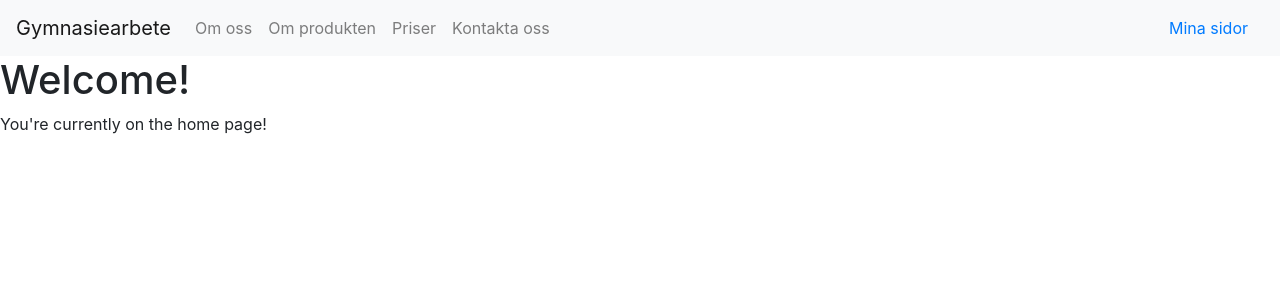
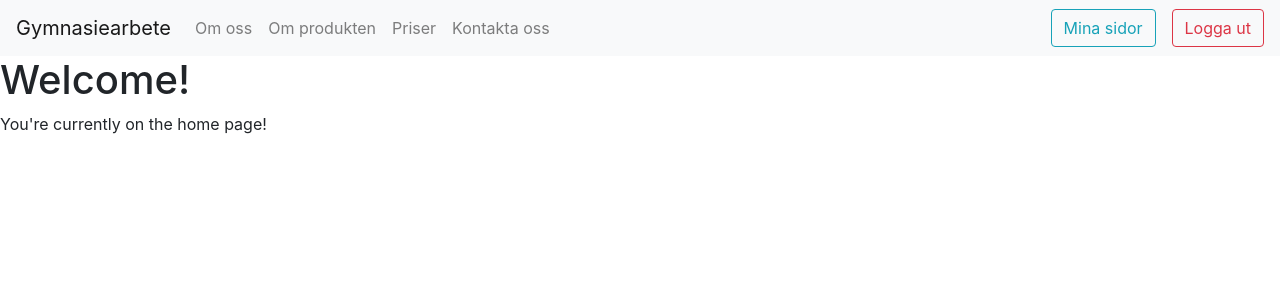
Before and after one commit to Jinado/gymnasiearbete, a Node server app: page / in a window 1280 px wide. Shown: the top 300 px of the page. Run offline with Node 20, Linux system fonts and the light colour scheme; the visitor is signed in with stand-in values (Sample User, id 1).

Commit message:
Added MySQL2 which supports async/await and finished the login/logout system

```diff
--- a/connect.js
+++ b/connect.js
@@ -1,16 +1,16 @@
-const mysql = require("mysql");
-
-const conn = mysql.createConnection({
+connObj = {
     host: "192.168.1.208",
     user: "gamain",
     password: "Timtaga.Ihyli!Ctwba.",
     database: "gymnasiearbete"
-});
+};
 
+module.exports = {
+    fetchData: async sql =>{
+        const mysql = require("mysql2/promise");
+        const conn = await mysql.createConnection(connObj);
+        const [rows, fields] = await conn.execute(sql, [2, 2]);
 
-exports.conn = conn;
-
-conn.connect(err => {
-    if(err) throw err;
-    console.log("Connected!");
-});
+        return [rows, fields];
+    }
+}
--- a/index.js
+++ b/index.js
@@ -52,53 +52,29 @@ app.post("/login", [check("email", "Du måste ange en korrekt E-postadress").isE
         req.session.loggedIn = false;
         let sql = `SELECT email, password FROM users WHERE email LIKE \'${req.body.email}\' AND password LIKE \'${req.body.password}\';`
 
-        let _loggedIn = false;
-        let _email = null;
+        const [rows, fields] = await database.fetchData(sql);
 
-        /*
-        database.conn.query(sql, (err, result) =>{
-            if(err) {
-                throw err;
-            } else { // That password and email combination was found and is therefore valid
-                _loggedIn = true;
-                _email = result[0].email;
-                console.log("Hello from the inside!");
-            }
-        });
-        */
-
-        const queryResult = await database.conn.query(sql);
-
-
-        // Fix your problem with this answer https://stackoverflow.com/a/47262445
-
-        console.log(queryResult.results[0].email);
+        if(rows.length != 0){ // If the length of the row is not 0, it found a valid match
+            req.session.loggedIn = true;
+            let email = rows[0].email;
+        }
         req.session.errors = null;
     }
     res.redirect("/");
 });
 
-/*
-app.post("/login", [check("email", "Du måste ange en korrekt E-postadress").isEmail()], (req, res) => {
-    let result = validationResult(req);
-    if(result.errors.length !== 0){
-        req.session.errors = result.errors;
-        req.session.loggedIn = false;
-    } else {
-        // Check if the credentials match any in the database
-        req.session.loggedIn = false;
-        if(req.body.email === "johannes.emmoth@gmail.com" && req.body.password === "password123"){
-            req.session.loggedIn = true;
-        }
-
-        req.session.errors = null;
-    }
+app.post("/logout", (req, res) => {
+    req.session.loggedIn = false;
     res.redirect("/");
 });
-*/
 
 // 404 - Error
 app.get("*", (req, res) => {
+    const url = req.protocol + '://' + req.get('host') + req.originalUrl;
+    res.render("errors/error404", {url: url, title: "404 - Page not found"});
+});
+
+app.post("*", (req, res) => {
     const url = req.protocol + '://' + req.get('host') + req.originalUrl;
     res.render("errors/error404", {url: url, title: "404 - Page not found"});
 });
--- a/package.json
+++ b/package.json
@@ -14,6 +14,6 @@
     "express": "^4.17.1",
     "express-session": "^1.17.0",
     "express-validator": "^6.2.0",
-    "mysql": "^2.17.1"
+    "mysql2": "^2.0.0"
   }
 }
--- a/public/ejs/pages/index.ejs
+++ b/public/ejs/pages/index.ejs
@@ -21,14 +21,17 @@
             </li>
         </ul>
         <% if(loggedIn) { %>
-            <div class="my-2 my-lg-0">
-                <a class="nav-link" href="/mina-sidor">Mina sidor</a>
-            </div>
+            <form class="form-inline my-2 my-lg-0 mx-md-3" method="GET" action="/mina-sidor">
+                <button class="btn btn-outline-info my-2 my-sm-0">Mina sidor</button>
+            </form>
+            <form class="form-inline my-2 my-lg-0" method="POST" action="/logout">
+                <button class="btn btn-outline-danger my-2 my-sm-0" type="submit">Logga ut</button>
+            </form>
         <% } else { %>
             <form class="form-inline my-2 my-lg-0" method="POST" action="/login">
                 <input class="form-control mr-sm-2" type="text" placeholder="E-Post…" aria-label="E-Post" name="email">
                 <input class="form-control mr-sm-2" type="password" placeholder="Lösenord…" aria-label="Lösenord" name="password">
-                <button class="btn btn-outline-info my-2 my-sm-0" type="submit">Logga in</button>
+                <button class="btn btn-outline-success my-2 my-sm-0" type="submit">Logga in</button>
             </form>
         <% } %>
     </div>
```
Also changed, not shown: 1 other file.
